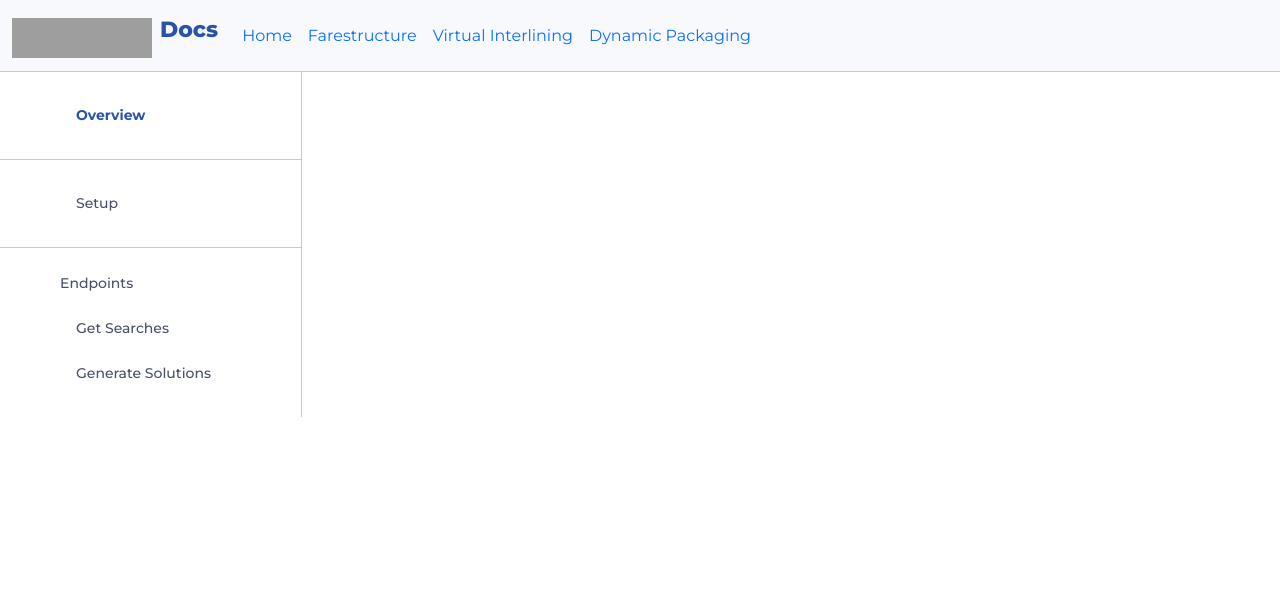
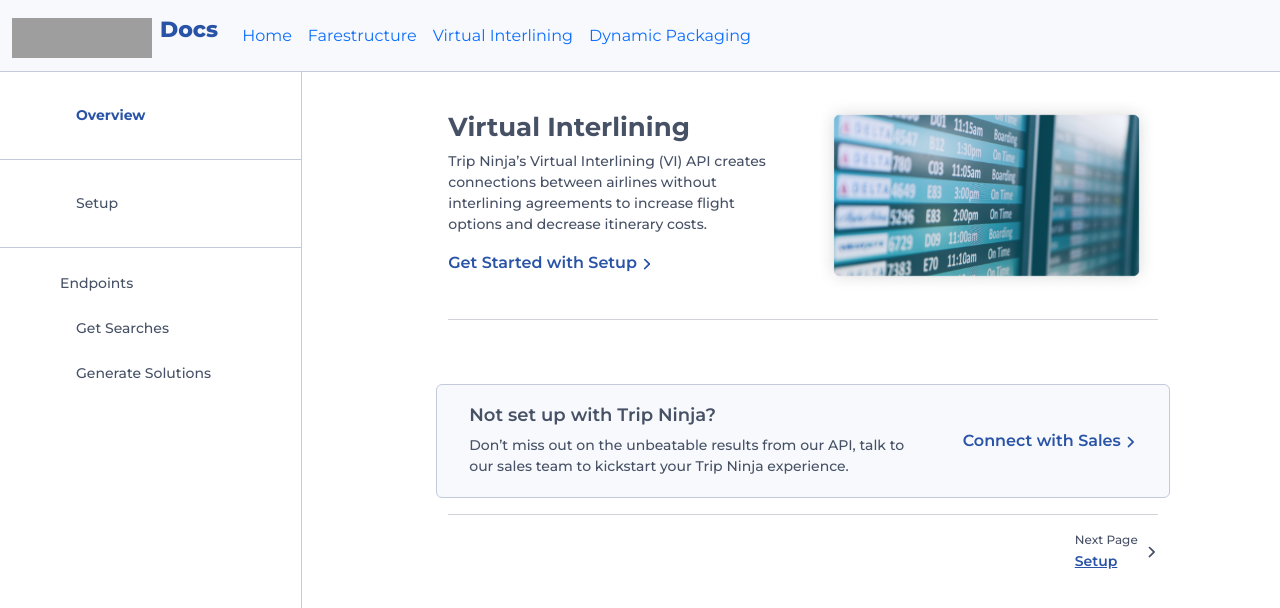
Before and after one commit to trip-ninja-inc/trip_ninja_api_docs, a React (Create React App) app in the folder trip-ninja-docs/: page /virtual-interlining/overview in a window 1280 px wide. Shown: the top 608 px of the page. Built offline with nearby package versions, Linux system fonts and the light colour scheme; grey boxes are pictures that could not be loaded.

Commit message:
add overview title desc and image

```diff
--- a/trip-ninja-docs/src/virtual-interlining/VirtualInterliningOverview.tsx
+++ b/trip-ninja-docs/src/virtual-interlining/VirtualInterliningOverview.tsx
@@ -1,8 +1,61 @@
 import React from "react";
+import ConnectWithSales from "../common/ConnectWithSales";
+import virtualInterliningOverviewImage from "../assets/virtual-interlining-overview.png"
+import Pagination from "../common/Pagination";
 
 
 export default function VirtualInterliningOverview() {
-    return(
-        <div></div>
-    );
+  return(
+    <div className="min-vh-100">
+      <div className="row mb-3">
+        <div className="col-md-6">
+          <h2 className="mt-3">Virtual Interlining</h2>
+          <p className="body-text">
+            Trip Ninja’s Virtual Interlining (VI) API creates connections
+            between airlines without interlining agreements to increase flight
+            options and decrease itinerary costs.
+          </p>
+          <a className="link-text primary-text" href="/virtual-interlining/setup/">
+            Get Started with Setup
+            <i className="bi bi-chevron-right ms-1 arrow"></i>
+          </a>
+        </div>
+        <div className="col-md-6">
+          <img src={virtualInterliningOverviewImage} alt="arrival departure board" className="image" />
+        </div>
+      </div>
+      <hr className="my-4" />
+      <div className="row mb-4">
+        <div className="col-md-4">
+          <p className="subtitle">
+
+          </p>
+          <p className="body-text">
+
+          </p>
+        </div>
+        <div className="col-md-4">
+          <p className="subtitle">
+
+          </p>
+          <p className="body-text">
+
+          </p>
+        </div>
+        <div className="col-md-4">
+          <p className="subtitle">
+
+          </p>
+          <p className="body-text">
+
+          </p>
+        </div>
+      </div>
+      <ConnectWithSales />
+      <Pagination
+        nextPageText="Setup"
+        nextPageUrl="/virtual-interlining/setup/"
+      />
+    </div>
+  );
 }
```
Also changed, not shown: trip-ninja-docs/src/assets/virtual-interlining-overview.png (added).
